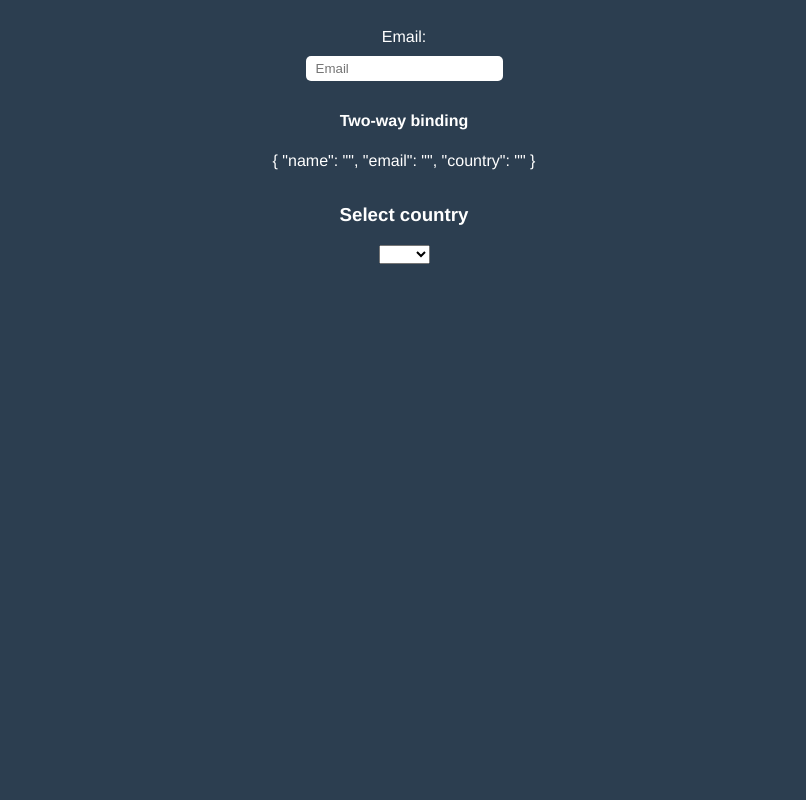
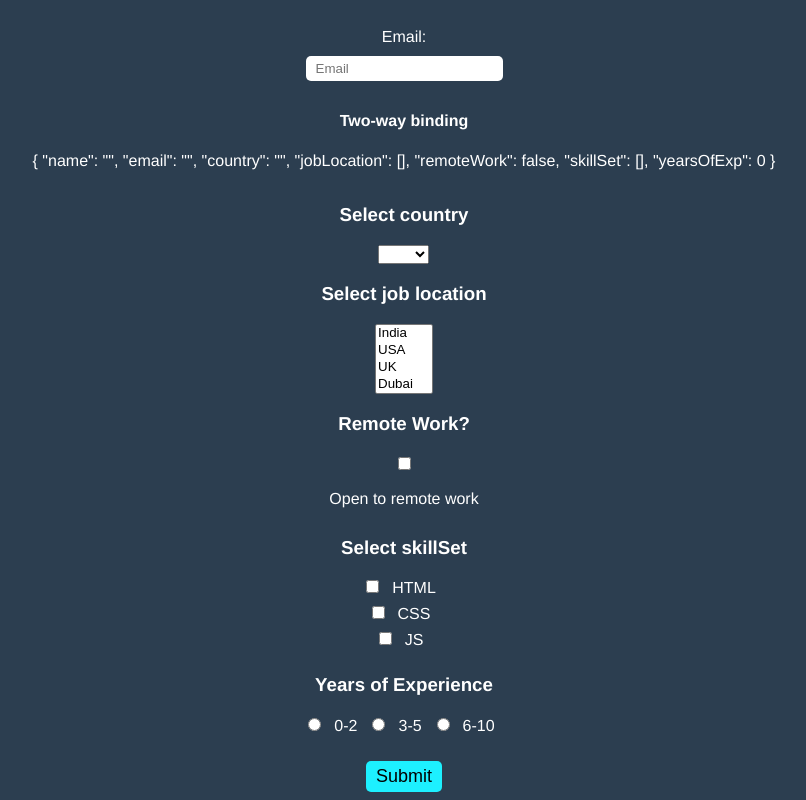
Before and after one commit to naveensing575/basic, a Vue app: page / in a window 1280 px wide. Shown: the part 1029-1829 px from the top of the page, without its empty margins (236-1042 px from the left). Before the commit the page ends 1301 px from the top, so only its background shows below. Built offline with nearby package versions, Linux system fonts and the light colour scheme.

Commit message:
handle form submission and event handling

```diff
--- a/src/App.vue
+++ b/src/App.vue
@@ -20,7 +20,7 @@
   <h1>Count: {{ count }}</h1>
   <button v-on:click="increment">Increment Count</button>
   <button v-on:click="decrement">Decrement Count</button>
-  <div class="form">
+  <form class="form" @submit="onSubmit">
     <h3>User Input Form</h3>
     <label for="name">Name:</label>
     <input type="text" v-model="formValues.name" placeholder="Name" /><br />
@@ -30,7 +30,6 @@
       <h4>Two-way binding</h4>
       <p>{{ formValues }}</p>
     </div>
-  </div>
     <div>
       <h3>Select country</h3>
       <select id="country" v-model="formValues.country">
@@ -39,6 +38,75 @@
         <option value="UK">UK</option>
       </select>
     </div>
+    <div>
+      <h3>Select job location</h3>
+      <select id="jobLocation" multiple v-model="formValues.jobLocation">
+        <option value="India">India</option>
+        <option value="USA">USA</option>
+        <option value="UK">UK</option>
+        <option value="Dubai">Dubai</option>
+        <option value="Australia">Australia</option>
+      </select>
+    </div>
+    <div></div>
+    <h3>Remote Work?</h3>
+    <input
+      type="checkbox"
+      id="remoteWork"
+      true-value="true"
+      false-value="false"
+      v-model="formValues.remoteWork"
+    /><label for="remoteWork">Open to remote work</label>
+    <div></div>
+    <h3>Select skillSet</h3>
+    <div>
+      <input
+        type="checkbox"
+        id="html"
+        value="html"
+        v-model="formValues.skillSet"
+      />
+      <label for="html">HTML</label>
+    </div>
+    <div>
+      <input
+        type="checkbox"
+        id="css"
+        value="css"
+        v-model="formValues.skillSet"
+      />
+      <label for="css">CSS</label>
+    </div>
+    <div>
+      <input type="checkbox" id="js" value="js" v-model="formValues.skillSet" />
+      <label for="js">JS</label>
+    </div>
+    <div>
+      <h3>Years of Experience</h3>
+      <input
+        type="radio"
+        id="0-2"
+        value="0-2"
+        v-model="formValues.yearsOfExp"
+      />
+      <label for="0-2">0-2</label>
+      <input
+        type="radio"
+        id="3-5"
+        value="3-5"
+        v-model="formValues.yearsOfExp"
+      />
+      <label for="3-5">3-5</label>
+      <input
+        type="radio"
+        id="6-10"
+        value="6-10"
+        v-model="formValues.yearsOfExp"
+      />
+      <label for="6-10">6-10</label>
+    </div>
+    <button type="submit" class="btn">Submit</button>
+  </form>
 </template>
 
 <script>
@@ -55,6 +123,10 @@ export default {
         name: "",
         email: "",
         country: "",
+        jobLocation: [],
+        remoteWork: false,
+        skillSet: [],
+        yearsOfExp: 0,
       },
       count: 0,
       users: {
@@ -78,6 +150,10 @@ export default {
     },
     decrement() {
       return (this.count -= 1);
+    },
+    onSubmit(e) {
+      e.preventDefault();
+      console.log("Thanks you for your registration", this.formValues);
     },
   },
 };
@@ -103,6 +179,16 @@ input {
   padding: 5px 10px;
   margin-bottom: 10px;
 }
+.btn {
+  padding: 5px 10px;
+  font-size: large;
+  margin-top: 20px;
+  border-radius: 5px;
+  border: none;
+  cursor: pointer;
+  color: black;
+  background: #1df0ff;
+}
 #app {
   font-family: Avenir, Helvetica, Arial, sans-serif;
   -webkit-font-smoothing: antialiased;
```
Lines whose indentation alone changed are shown as unchanged.
